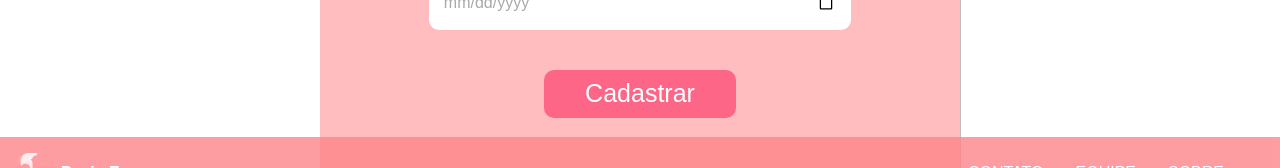
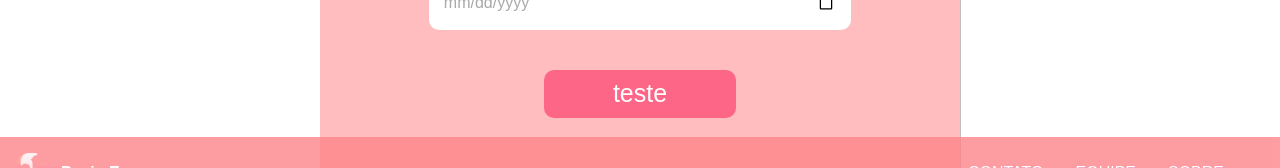
Before and after one commit to italoant/react-projeto-final, a React (Create React App) app: page /cadastro in a window 1280 px wide. Shown: the part 770-938 px from the top of the page. Built offline with nearby package versions, Linux system fonts and the light colour scheme.

Commit message:
nem eu sei

```diff
--- a/src/pages/Cadastro/Cadastro.js
+++ b/src/pages/Cadastro/Cadastro.js
@@ -61,7 +61,13 @@ export default function Cadastro(){
                             <label htmlFor="data"> Data de Nascimento</label>
                             <input type="date" id="date" className="date" max="2021-12-31"/>
                         </div>
-                        <Botao color="#FE6688" onClick={valicacaoCadastro}> Cadastrar </Botao>
+                        <Modal color="#FE6688"
+                        nomeBotao="teste"
+                        img="https://i.pinimg.com/originals/1f/a8/d9/1fa8d907a5cc6e1fa22f431929ebc12a.gif"
+                        botaoPop="testePOP"
+                        mensagem="Boas-Vindas ao PanimE"
+                        mensagem2="ようこそ"
+                />
                     </div>
                 </Formulario>
                 <Modal color="#FE6688"
@@ -70,7 +76,7 @@ export default function Cadastro(){
                         botaoPop="testePOP"
                         mensagem="Boas-Vindas ao PanimE"
                         mensagem2="ようこそ"
-                    />
+                />
             </ContainerForm>
 
         </div>
```
Also changed, not shown: src/pages/Login/Style.js (line endings or trailing spaces).
